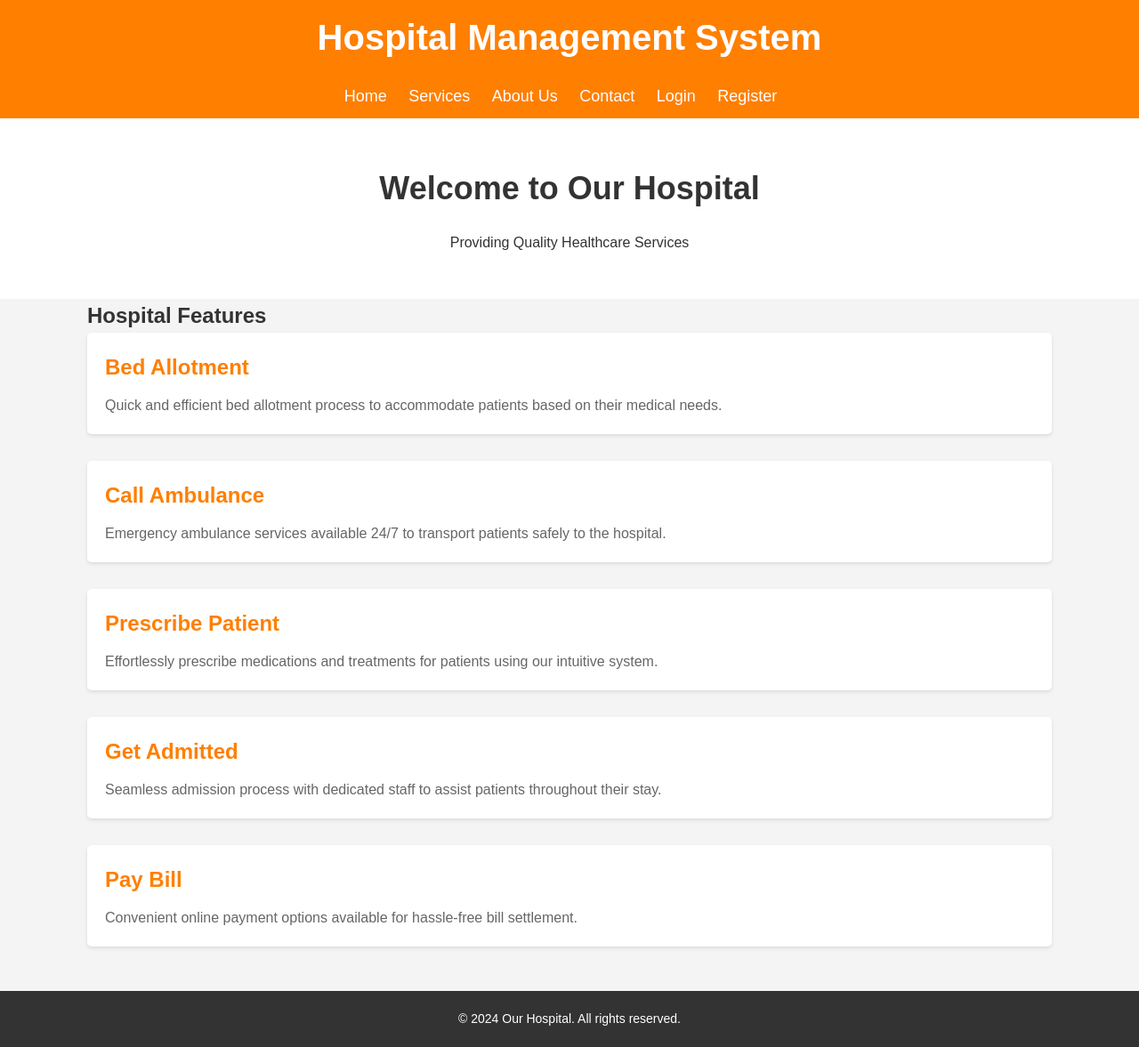
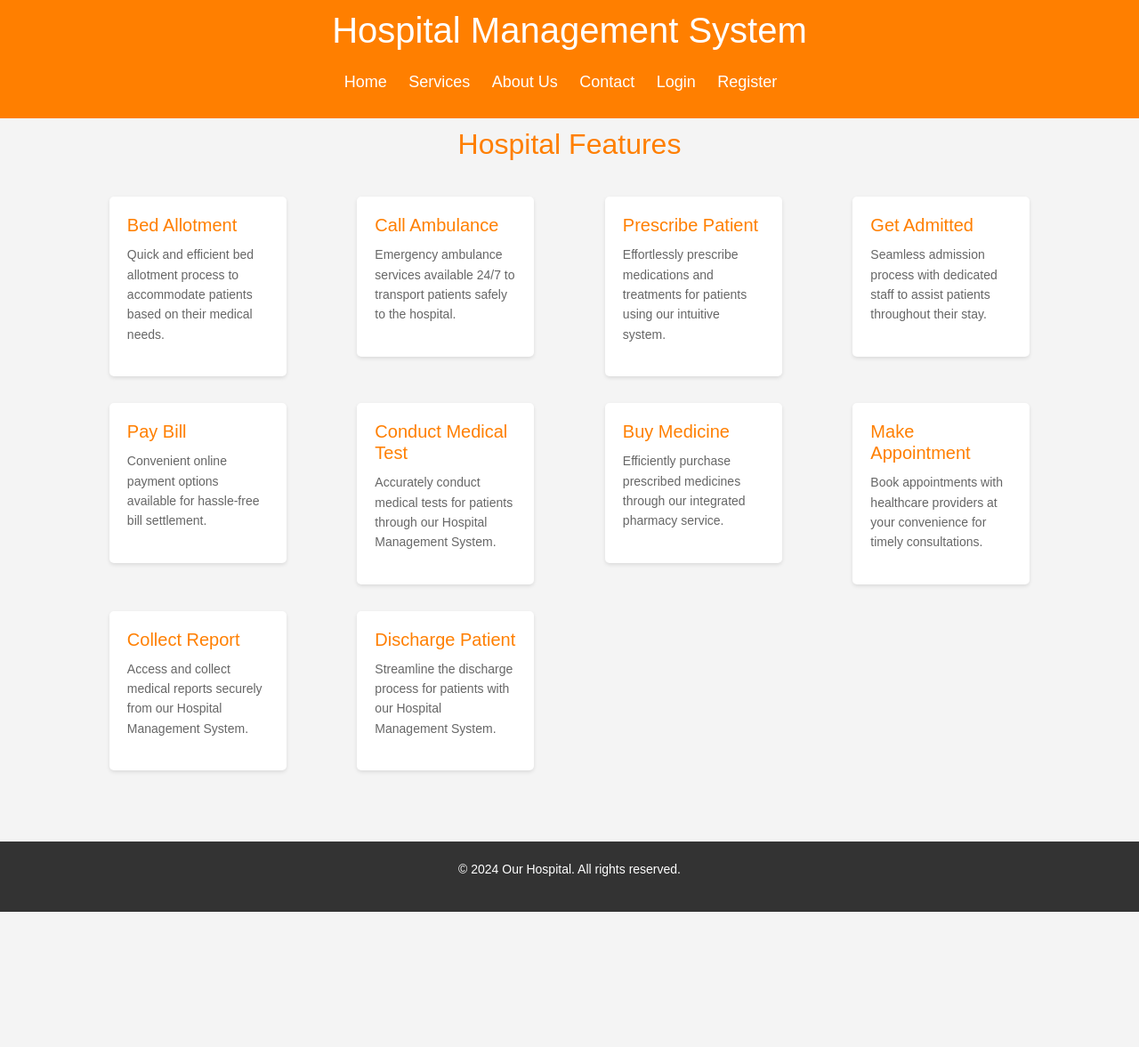
Before and after one commit to Tama-Shil/SQA-Project_HospitalManagement, a Django app: page / in a window 1280 px wide. Shown: the whole page at 89% size. After the commit the page ends 1025 px from the top, so only its background shows below. Run offline with Django 5.2, Linux system fonts and the light colour scheme; some libraries are stand-ins or nearby versions.

Commit message:
homepage updated with contents of sprint - 2

```diff
--- a/HospitalManagement/templates/homepage.html
+++ b/HospitalManagement/templates/homepage.html
@@ -4,6 +4,7 @@
     <meta charset="UTF-8">
     <meta name="viewport" content="width=device-width, initial-scale=1.0">
     <title>Hospital Management System</title>
+    <link href="https://stackpath.bootstrapcdn.com/bootstrap/4.5.2/css/bootstrap.min.css" rel="stylesheet">
     <style>
         /* Reset CSS */
         * {
@@ -65,6 +66,9 @@
         }
 
         .feature-item {
+            width: 80%;
+            margin: 0 auto;
+            max-width: 400px;
             padding: 20px;
             margin-bottom: 30px;
             background-color: #fff;
@@ -83,6 +87,21 @@
             color: #666;
         }
 
+
+
+        .feature-item h3 {
+            font-size: 20px;
+        }
+
+        .feature-item p {
+            font-size: 14px;
+        }
+
+        @media (min-width: 992px) {
+            .feature-item {
+                width: 80%;
+            }
+        }
         /* Footer Styles */
         footer {
             background-color: #333;
@@ -95,6 +114,14 @@
         footer p {
             font-size: 14px;
         }
+        /* Style for h2 content */
+        .features h2 {
+            padding: 10px;
+            color: #ff7f00; /* Orange color */
+            text-align: center; /* Center align the text */
+            margin-bottom: 30px; /* Add some bottom margin for spacing */
+        }
+
     </style>
 </head>
 <body>
@@ -113,34 +140,76 @@
             </nav>
         </div>
     </header>
-    <section class="banner">
-        <div class="container">
-            <h2>Welcome to Our Hospital</h2>
-            <p>Providing Quality Healthcare Services</p>
-        </div>
-    </section>
+
     <section class="features">
         <div class="container">
             <h2>Hospital Features</h2>
+            <div class="row">
+                <div class="col-md-3">
                     <div class="feature-item">
                         <h3>Bed Allotment</h3>
                         <p>Quick and efficient bed allotment process to accommodate patients based on their medical needs.</p>
                     </div>
+                </div>
+                <div class="col-md-3">
                     <div class="feature-item">
                         <h3>Call Ambulance</h3>
                         <p>Emergency ambulance services available 24/7 to transport patients safely to the hospital.</p>
                     </div>
+                </div>
+                <div class="col-md-3">
                     <div class="feature-item">
                         <h3>Prescribe Patient</h3>
                         <p>Effortlessly prescribe medications and treatments for patients using our intuitive system.</p>
                     </div>
+                </div>
+                <div class="col-md-3">
                     <div class="feature-item">
                         <h3>Get Admitted</h3>
                         <p>Seamless admission process with dedicated staff to assist patients throughout their stay.</p>
                     </div>
+                </div>
+                <div class="col-md-3">
                     <div class="feature-item">
                         <h3>Pay Bill</h3>
                         <p>Convenient online payment options available for hassle-free bill settlement.</p>
+                    </div>
+                </div>
+                <div class="col-md-3">
+                    <div class="feature-item">
+                        <h3>Conduct Medical Test</h3>
+                        <p>Accurately conduct medical tests for patients through our Hospital Management System.</p>
+                    </div>
+                </div>
+                <div class="col-md-3">
+                    <div class="feature-item">
+                        <h3>Buy Medicine</h3>
+                        <p>Efficiently purchase prescribed medicines through our integrated pharmacy service.</p>
+                    </div>
+                </div>
+                <div class="col-md-3">
+                    <div class="feature-item">
+                        <h3>Make Appointment</h3>
+                        <p>Book appointments with healthcare providers at your convenience for timely consultations.</p>
+                    </div>
+                </div>
+                <div class="col-md-3">
+                    <div class="feature-item">
+                        <h3>Collect Report</h3>
+                        <p>Access and collect medical reports securely from our Hospital Management System.</p>
+                    </div>
+                </div>
+                <div class="col-md-3">
+                    <div class="feature-item">
+                        <h3>Discharge Patient</h3>
+                        <p>Streamline the discharge process for patients with our Hospital Management System.</p>
+                    </div>
+                </div>
+            </div>
+        </div>
+    </section>
+
+
             </div>
         </div>
     </section>
```
Lines whose indentation alone changed are shown as unchanged.
